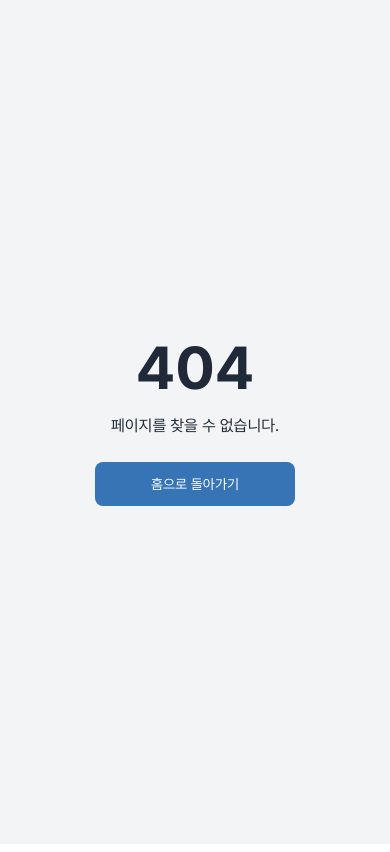
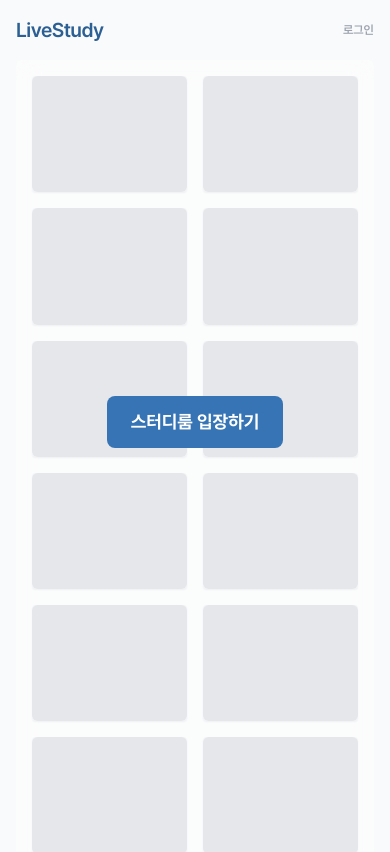
Before and after one commit to LiveStudy-group/Frontend, a React (Vite) app in the folder LiveStudy-front/: page /main in a window 390 px wide. Before the commit this address had no page. Shown: the top 852 px of the page. Built offline with nearby package versions, Linux system fonts and the light colour scheme.

Commit message:
feat(mainpage): 메인 페이지 반응형 UI 구현 및 라우터 설정

```diff
--- a/LiveStudy-front/src/App.tsx
+++ b/LiveStudy-front/src/App.tsx
@@ -1,6 +1,7 @@
 import { Route, Routes } from 'react-router-dom';
 import NotFoundPage from './pages/Error/NotFoundPage';
 import LandingPage from './pages/LandingPage';
+import MainPage from './pages/MainPage';
 import TestPage from './pages/TestPage';
 
 function App() {
@@ -8,6 +9,7 @@ function App() {
     <Routes>
       <Route path='/' element={<LandingPage />} />
       <Route path='test-page' element={<TestPage />} />
+      <Route path='/main' element={<MainPage />} />
       <Route path='*' element={<NotFoundPage />} />
     </Routes>
   )
--- a/LiveStudy-front/src/pages/MainPage.tsx
+++ b/LiveStudy-front/src/pages/MainPage.tsx
@@ -1,7 +1,46 @@
-export default function MainPage() {
+import Header from '../components/common/Header';
+
+const MainPage = () => {
+  // 스터디룸 입장하기 버튼 클릭 시 스터디룸으로 이동
+  const handleEnterStudyRoom = () => {
+  };
+
   return (
-    <section>
-      <h1>MainPage</h1>
-    </section>
+    <div className="bg-gray-50 flex flex-col nodrag min-h-screen overflow-hidden">
+      {/* 공통 헤더 컴포넌트 */}
+      <Header />
+
+      {/* 스터디룸 입장 버튼 */}
+      <div className="fixed inset-0 z-20 flex items-center justify-center px-4 sm:px-6 md:px-8 pointer-events-none">
+        <div className="pointer-events-auto">
+          <button
+            onClick={handleEnterStudyRoom}
+            className="px-6 py-3 text-lg md:text-xl bg-primary-500 text-white hover:bg-primary-400
+                       transition-colors duration-200 rounded-lg w-full max-w-[220px] md:w-auto
+                       text-center font-bold cursor-pointer z-10"
+          >
+            스터디룸 입장하기
+          </button>
+        </div>
+      </div>
+
+      {/* 메인 콘텐츠 영역 */}
+      <main className="relative w-full max-w-[1280px] m-auto px-4 sm:px-6 md:px-8">
+        <div className="w-full h-full backdrop-blur-md bg-white/40 rounded-md">
+          <div className="grid grid-cols-2 sm:grid-cols-3 md:grid-cols-4 lg:grid-cols-5 gap-4 w-full p-4">
+            {Array.from({ length: 20 }).map((_, idx) => (
+              <div
+                key={idx}
+                className="bg-gray-100 rounded shadow-sm overflow-hidden flex items-center justify-center"
+              >
+                <div className="w-full aspect-[4/3] bg-gray-200 rounded-md" />
+              </div>
+            ))}
+          </div>
+        </div>
+      </main>
+    </div>
   );
-}
+};
+
+export default MainPage;
```
